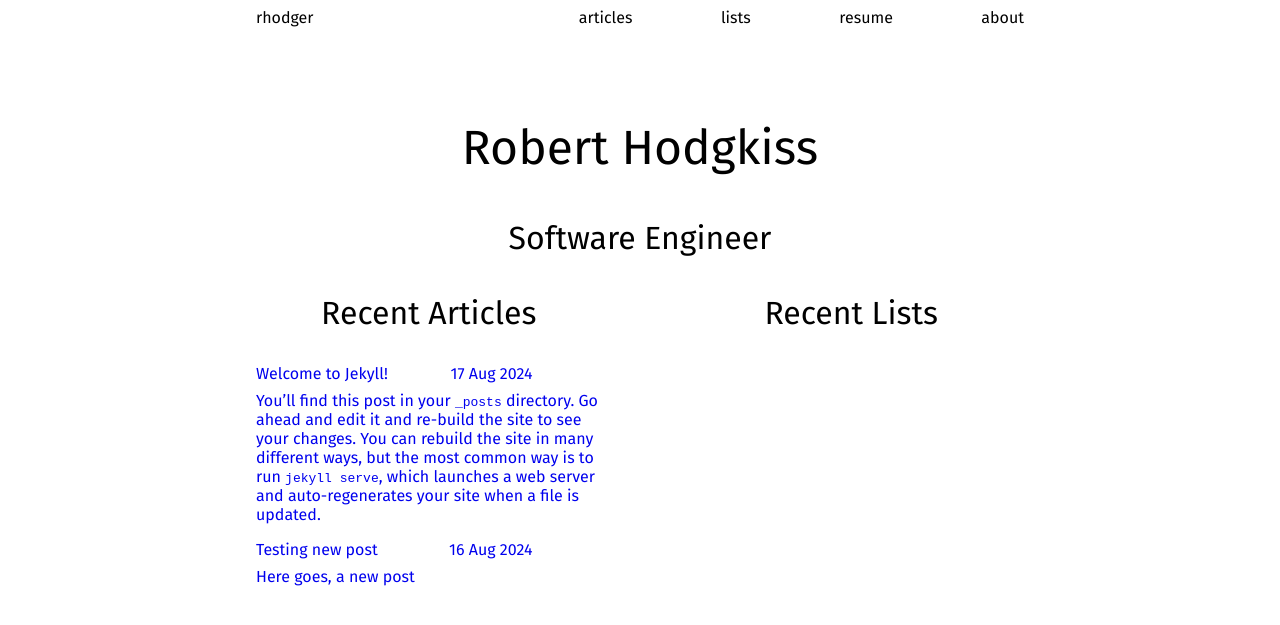
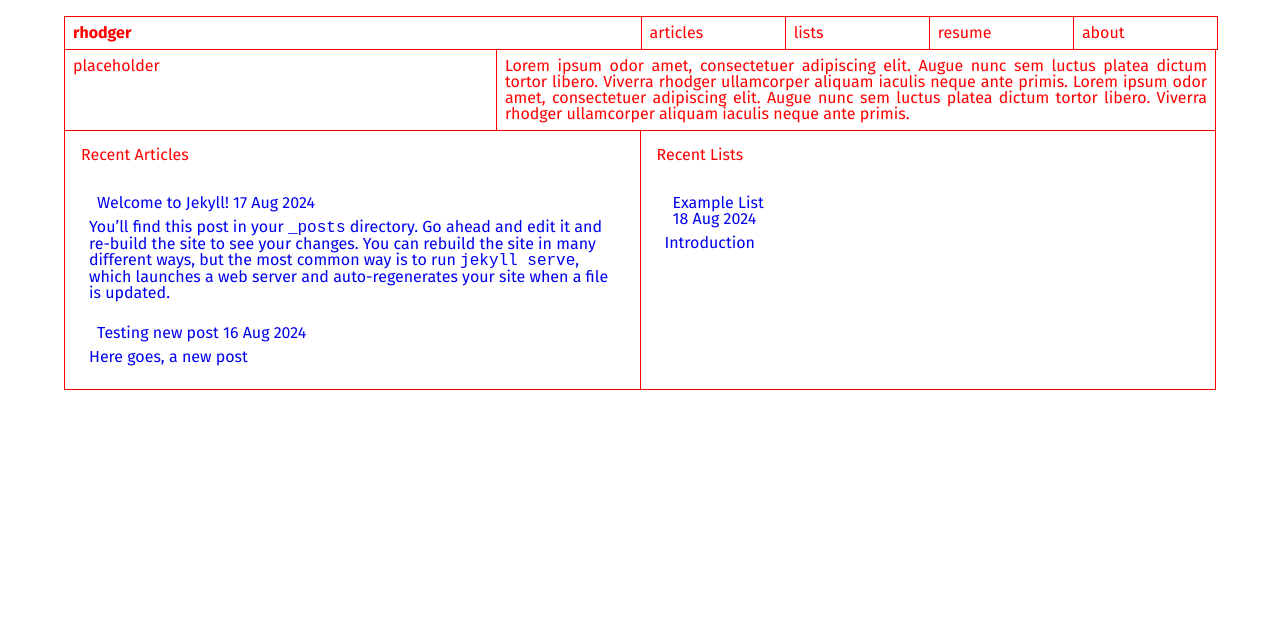
Before and after one commit to rhodger/rhodger.github.io, a Jekyll site: the page built from index.html, in a window 1280 px wide. Shown: the top 625 px of the page. Built offline with Jekyll 4.4.1, drawn with Linux system fonts in a browser that asks for light colours.

Commit message:
New design direction plus beginning of lists

```diff
--- a/_config.yml
+++ b/_config.yml
@@ -21,9 +21,7 @@
 title: Your awesome title
 email: your-email@example.com
 description: >- # this means to ignore newlines until "baseurl:"
-  Write an awesome description for your new site here. You can edit this
-  line in _config.yml. It will appear in your document head meta (for
-  Google search results) and in your feed.xml site description.
+  I am a software engineer living in London. This is a place for me to keep thoughts and projects.
 baseurl: "" # the subpath of your site, e.g. /blog
 url: "" # the base hostname & protocol for your site, e.g. http://example.com
 twitter_username: jekyllrb
@@ -33,6 +31,10 @@ github_username:  jekyll
 theme: minima
 plugins:
   - jekyll-feed
+
+collections:
+  lists:
+    output: true
 
 # Exclude from processing.
 # The following items will not be processed, by default.
--- a/index.html
+++ b/index.html
@@ -14,17 +14,23 @@
   <div class="title">
     rhodger
   </div>
-  <nav class="menu">
+  <div class="menu">
     <a>articles</a>
     <a>lists</a>
     <a>resume</a>
-    <a>about</a>
+    <a class="last">about</a>
   </div>
 </div>
+
 <div class="splash">
-    <p class="name">Robert Hodgkiss</p>
-    <p class="title">Software Engineer</p>
+    <div class="image">
+        <p>placeholder</p>
     </div>
+    <div class="intro">
+        <p>Lorem ipsum odor amet, consectetuer adipiscing elit. Augue nunc sem luctus platea dictum tortor libero. Viverra rhodger ullamcorper aliquam iaculis neque ante primis. Lorem ipsum odor amet, consectetuer adipiscing elit. Augue nunc sem luctus platea dictum tortor libero. Viverra rhodger ullamcorper aliquam iaculis neque ante primis.</p>
+    </div>
+</div>
+
 <div class="content">
   <div class="collection articles">
       <div class="collection__header">
@@ -35,8 +41,7 @@
           <a href="{{ post.url }}">
               <div class="article"">
                   <div class="article__header">
-                        <p class="article__title">{{ post.title }}</p>
-                        <p class="article__date">{{ post.date | date_to_string }}</p>
+                      <p class="article__title">{{ post.title }} <span class="date">{{ post.date | date_to_string }}</span></p>
                   </div>
                   <p class="article__snippet">{{ post.excerpt }}</p>
               </div>
@@ -48,6 +53,19 @@
       <div class="collection__header">
           <p>Recent Lists</p>
       </div>
+      <div class="collection__body">
+          {% for post in site.lists limit:3 %}
+          <a href="{{ post.url }}">
+              <div class="article"">
+                  <div class="article__header">
+                      <p class="article__title">{{ post.title }}</p>
+                      <p class="article__date">{{ post.last_updated | date_to_string }}</p>
+                  </div>
+                  <p class="article__snippet">{{ post.excerpt }}</p>
+              </div>
+          </a>
+          {% endfor %}
+      </div>
   </div>
 </div>
 </body>
--- a/style.scss
+++ b/style.scss
@@ -2,8 +2,12 @@
 ---
 
 body {
-    margin-inline: 20vw;
+    margin-inline: 5vw;
+    margin-block: 1rem;
     font-family: "Fira Sans", sans-serif;
+    font-size: 1rem;
+    line-height: 1rem;
+    color: red;
 }
 
 a {
@@ -16,67 +20,76 @@ p {
 
 .navbar {
     width: 100%;
-    height: 10vh;
+    height: 2rem;
     display: grid;
-    grid-template-columns: auto auto;
+    grid-template-columns: 1fr 1fr;
+    background-color: red;
+    padding: 1px;
+    gap: 1px;
+
+    div {
+        // border-style: solid;
+        // border-width: 1px;
+        // border-color: orangered;
+        background-color: white;
+    }
 
     .title {
         grid-column: 1 / span 1;
+        padding: .5rem;
+        font-weight: 700;
     }
 
     .menu {
         grid-column: 2 / span 1;
-        display: flex;
-        flex-flow: row nowrap;
-        justify-content: space-between;
+        // display: flex;
+        // flex-flow: row nowrap;
+        // justify-content: space-between;
+        display: grid;
+        grid-template-columns: 1fr 1fr 1fr 1fr;
+        gap: 1px;
+        background-color: red;
+        // border-style: solid solid solid hidden;
+
+        a {
+            // border-style: hidden solid hidden hidden;
+            background-color: white;
+            padding: .5rem;
+        }
     }
 }
 
 .splash {
-    margin-inline: auto;
-    width: 50%;
-    height: 20vh;
-    display: flex;
-    flex-flow: column;
-    justify-content: space-around;
+    display: grid;
+    grid-template-columns: 3fr 5fr;
+    background-color: red;
+    gap: 1px;
+    padding: 0 1px 1px 1px;
 
-    p {
-        text-align: center;
+    div {
+        background-color: white;
+        padding: .5rem;
     }
 
-    .name {
-        font-size: 3em;
+    .image {
+        // grid-column: 1 / span 3;
     }
-    .title {
-        font-size: 2em;
+
+    .intro {
+        text-align: justify;
+        text-justify: inter-word;
     }
 }
 
 .content {
-    display: flex;
-    flex-flow: row nowrap;
-    justify-content: space-between;
-    margin-top: 1em;
+    display: grid;
+    grid-template-columns: 1fr 1fr;
+    background-color: red;
+    gap: 1px;
+    padding: 0 1px 1px 1px;
 
-    .collection {
-        width: 45%;
-
-        .collection__header {
-            font-size: 2em;
-            text-align: center;
-            margin-bottom: 1em;
-        }
-
-        .article {
-            margin-bottom: 1em;
-
-            .article__header {
-                display: flex;
-                flex-flow: row;
-                justify-content: space-between;
-                padding-right: 20%;
-                margin-bottom: .5em;
-            }
-        }
+    div {
+        background-color: white;
+        padding: .5rem;
     }
 }
```
Also changed, not shown: _lists/example_list.md (added, +18 -0 lines). Lines whose indentation alone changed are shown as unchanged.
